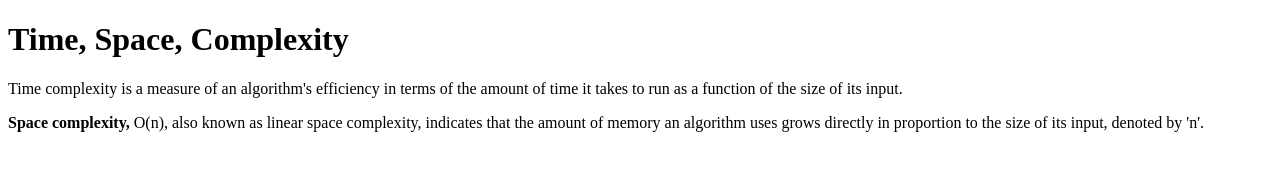
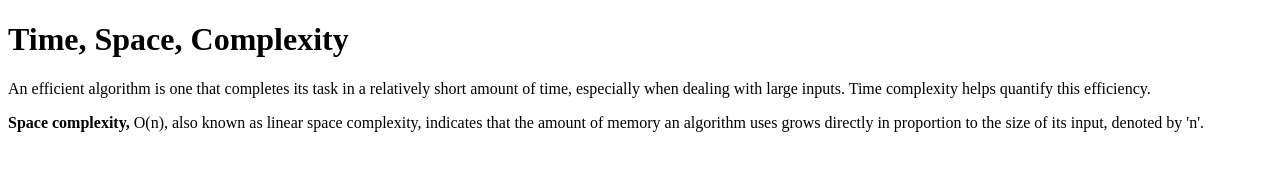
Before and after one commit to acciojob/time-and-space-complexity-vchhavi68, a website: page main.html in a window 1280 px wide. Drawn offline with Linux system fonts and the light colour scheme.

Commit message:
created a submission

```diff
--- a/main.html
+++ b/main.html
@@ -12,7 +12,7 @@
 		Time, Space, Complexity
 	</h1>
 	<p>
-	  Time complexity is a measure of an algorithm's efficiency in terms of the amount of time it takes to run as a function of the size of its input.
+		An efficient algorithm is one that completes its task in a relatively short amount of time, especially when dealing with large inputs. Time complexity helps quantify this efficiency.
 	</p>
 	<p>
 		<b>Space complexity,</b> O(n), also known as linear space complexity, indicates that the amount of memory an algorithm uses grows directly in proportion to the size of its input, denoted by 'n'.
```
